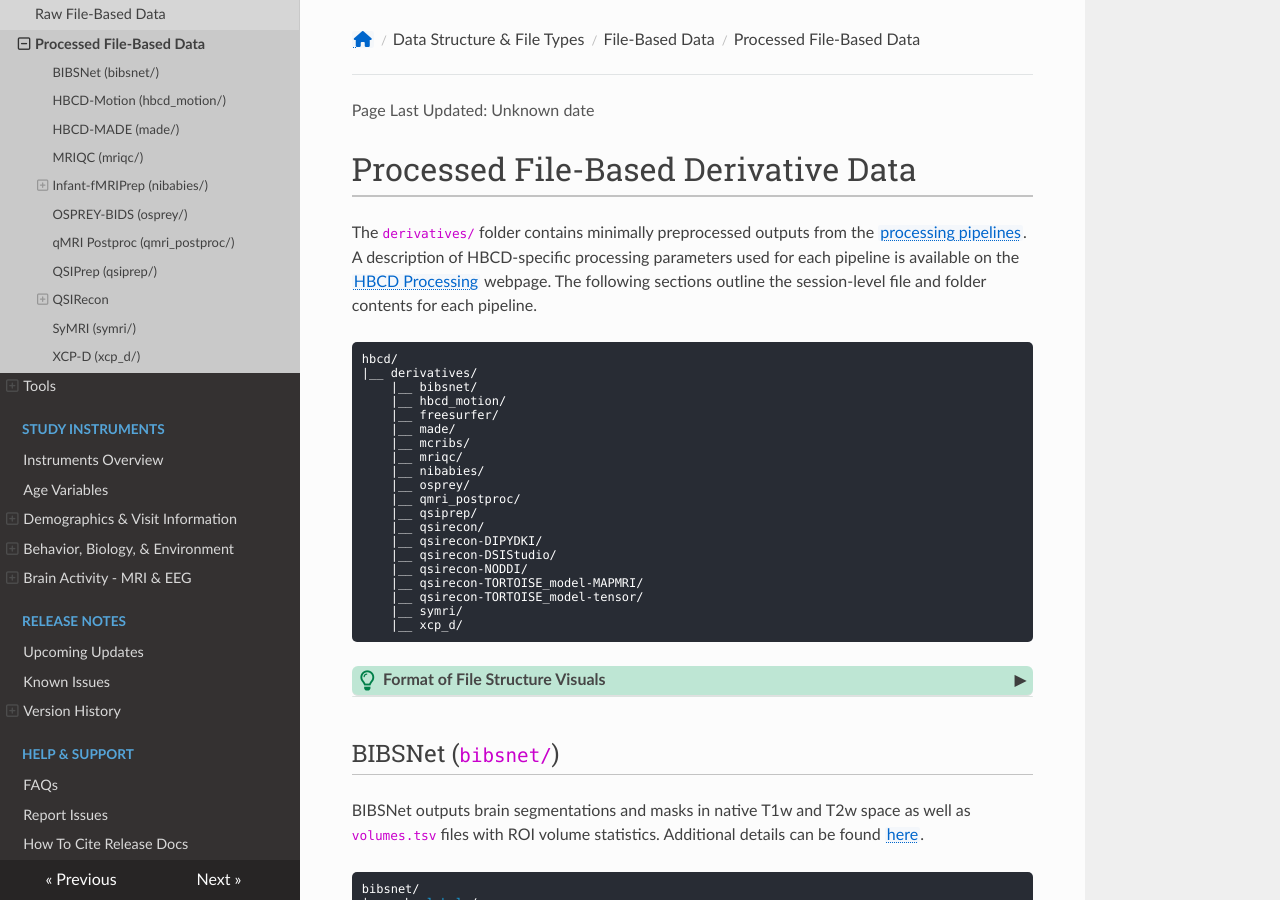
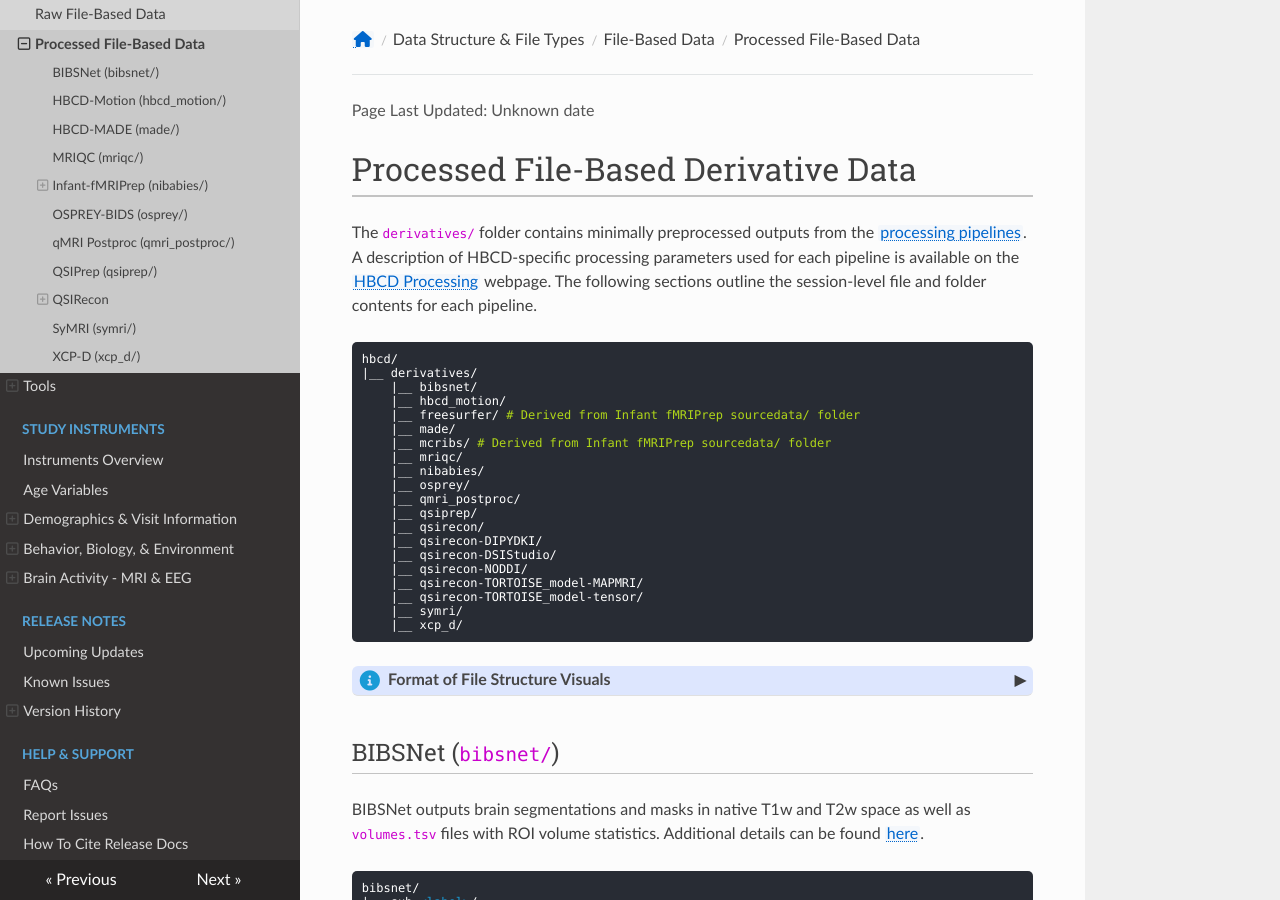
Before and after one commit to nbdc-datahub/hbcd-docs, an MkDocs documentation site: the page built from docs/datacuration/derivatives.md, in a window 1280 px wide and 900 px high. Built offline with MkDocs 1.6.1, drawn with Linux system fonts in a browser that asks for light colours; nearby versions of some CDN libraries; some of the changed text lies outside the part shown.

Commit message:
improve mcribs/FS documentation somewhat

```diff
--- a/docs/datacuration/derivatives.md
+++ b/docs/datacuration/derivatives.md
@@ -7,9 +7,9 @@
 |__ derivatives/
     |__ bibsnet/
     |__ hbcd_motion/
-    |__ freesurfer/
+    |__ freesurfer/ <span class="hashtag"># Derived from Infant fMRIPrep sourcedata/ folder</span>
     |__ made/
-    |__ mcribs/
+    |__ mcribs/ <span class="hashtag"># Derived from Infant fMRIPrep sourcedata/ folder</span>
     |__ mriqc/
     |__ nibabies/
     |__ osprey/
@@ -25,19 +25,17 @@
     |__ xcp_d/
 </pre>
 
-
 <p>
-<div id="visformat" class="notification-banner" onclick="toggleCollapse(this)">
-  <span class="emoji"><i class="fa-regular fa-lightbulb"></i></span>
+<div id="visformat" class="table-banner" onclick="toggleCollapse(this)">
+  <span class="emoji"><i class="fa-solid fa-circle-info"></i></span>
   <span class="text">Format of File Structure Visuals</span>
   <span class="arrow">▸</span>
 </div>
-<div class="notification-collapsible-content">
-<br>
-<li><strong>The following formatting was employed to enhance readability of the file structure visuals:</strong></li>
+<div class="table-collapsible-content">
+<p><strong>The following formatting was employed to enhance readability of the file structure visuals:</strong></p>
 <ul>
 <li>The BIDS entities <code>sub-&lt;label&gt;_ses-&lt;label&gt;</code> are replaced with the string <code>SUBSES</code></li>
-<li>Some entities include a set of specific values, each of which is associated with a separate file: these values are either enclosed within <code>&lt;&gt;</code> as a list, separated by <code>|</code>, or listed in a <b>Label Values Legend</b></li>
+<li>Some entities include a set of specific values, each of which is associated with a separate file: these values are either enclosed within <code>&lt;&gt;</code> as a list, separated by <code>|</code>, or listed in a <strong>Label Values Legend</strong></li>
 <li>For brevity, sidecar JSON files may not be displayed, in which case files with corresponding JSONs are labeled with <code>(+JSON)</code> after the filename</li>
 <li>Several pipelines produce an <code>.html</code> visual summary report intended to be used for quality assessment of processed outputs. These files, typically located at either the pipeline folder or session-level, source their images from a <code>figures/</code> folder found in the derivatives. For readability, the contents of the <code>figures/</code> folders are not listed</li>
 </ul>
@@ -161,7 +159,7 @@
 Infant-fMRIPrep (also known as NiBabies) outputs from minimal structural and functional MRI processing include visual quality assessment reports, preprocessed derivatives, and confounds to be used for denoising in subsequent processing procedures. Please see their webpage [here](https://nibabies.readthedocs.io/en/latest/outputs.html) for a detailed description of the file outputs.
 
 <p>
-<div id="fyi-nibabies" class="notification-banner">
+<div id="fyi-nibabies" class="table-banner">
     <span class="emoji"><i class="fa-regular fa-lightbulb"></i></span>
     <span class="text">NOTE: The current release includes Infant fMRIPrep (and consequently XCP-D) derivatives for V02 only.
 	</span>
@@ -225,7 +223,8 @@
 *See [Format of File Structure Visuals](#visformat) for further guidance on interpreting the folder tree above.*
 
 ### M-CRIB-S & FreeSurfer Source Directories
-M-CRIB-S and FreeSurfer source directories from [Infant-fMRIPrep](#infant-fmriprep-nibabies) processing are included under `derivatives/` in the data release as well. These are intermediate pipeline outputs used for surface reconstruction, organized for the release within the `mcribs/` and `freesurfer/` folders, respectively.
+
+[Infant-fMRIPrep](#infant-fmriprep-nibabies) generates a FreeSurfer-like subjects directory in a `sourcedata/` folder that stores intermediate pipeline outputs from surface reconstruction methods, including `sourcedata/freesurfer` (for FreeSurfer) and `sourcedata/mcribs` (for M-CRIB-S) ([see details](https://nibabies.readthedocs.io/en/latest/outputs.html#surface-reconstruction)). For the HBCD data release, the M-CRIB-S and FreeSurfer source directories are organized as separate derivatives directories, i.e. `derivatives/mcribs/` and `derivatives/freesurfer/`.
 
 #### M-CRIB-S
 M-CRIB-S is a surface reconstruction method developed for neonates using the surface-based Melbourne Children's Regional Infant Brain atlases ([Adamson et al. 2020](https://doi.org/10.1038/s41598-020-61326-2)).
```
Also changed, not shown: docs/instruments/index.md (+12 -8 lines).
